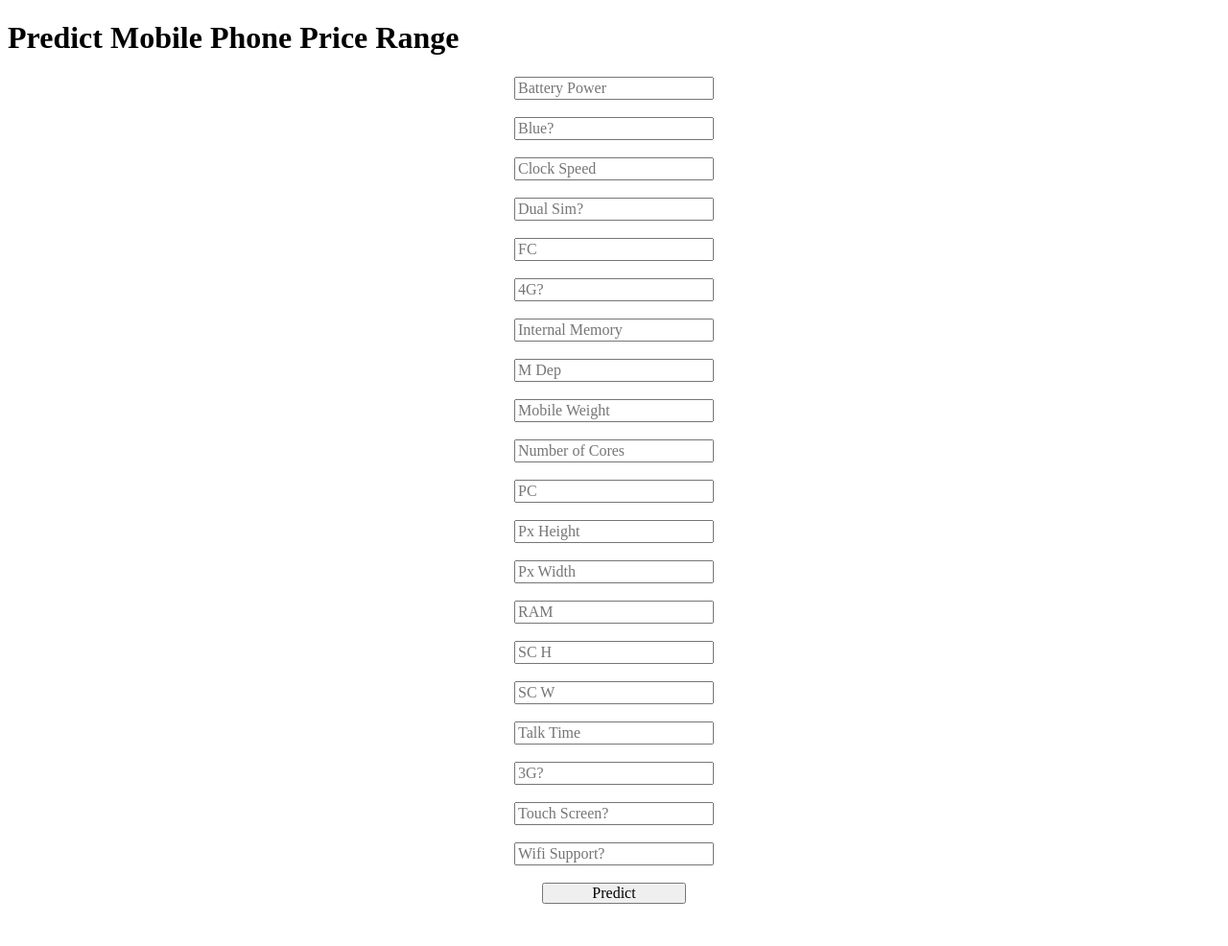
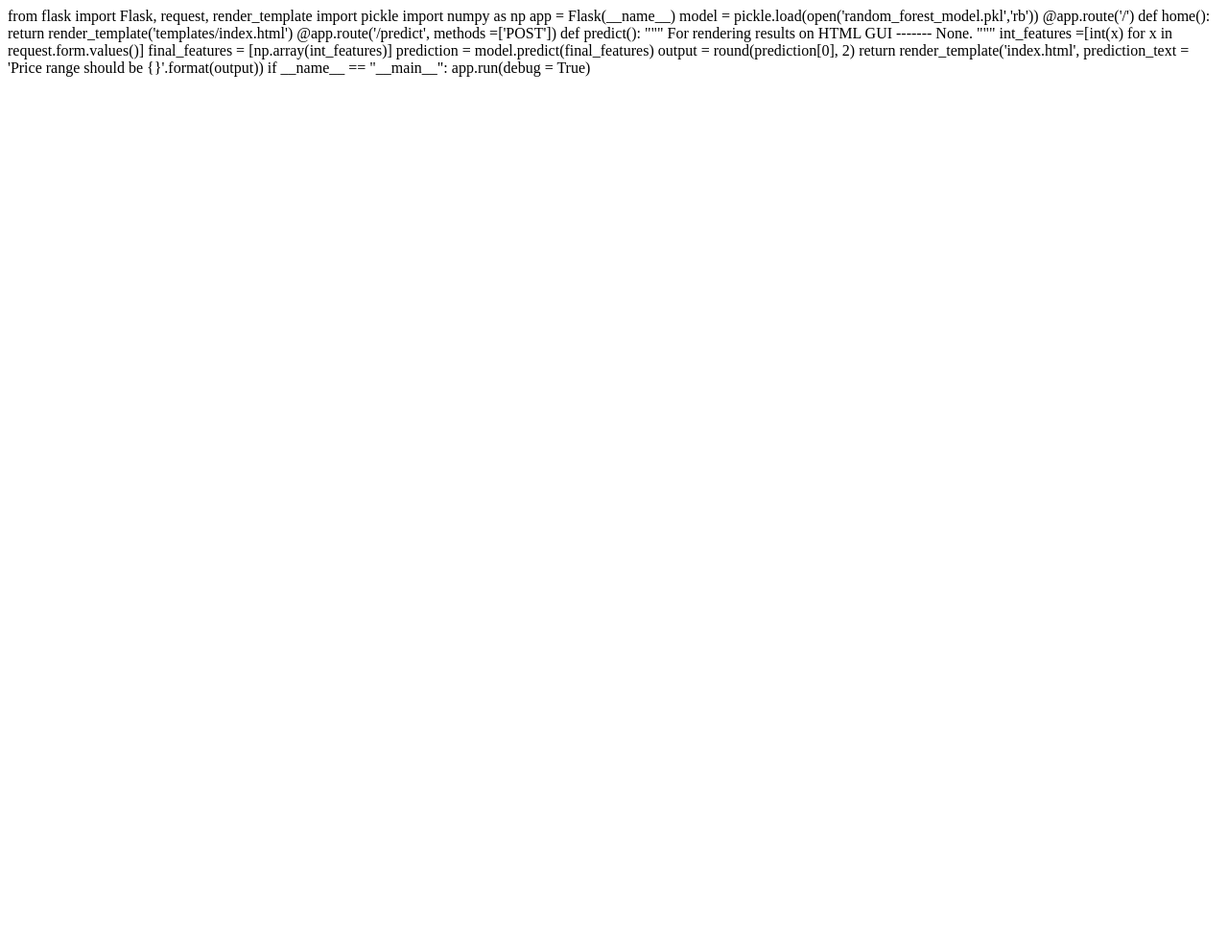
Before and after one commit to BoluAkinlawon/Data-Glacier-Week-4, a Flask app: page / in a window 1280 px wide. Shown: the whole page at 96% size. After the commit the page ends 80 px from the top, so only its background shows below. Run offline with Flask 2, Linux system fonts and the light colour scheme; parts of the project's set-up code (start-up, migrations or seed data) failed here and were passed over.

Commit message:
Update index.html

```diff
--- a/templates/index.html
+++ b/templates/index.html
@@ -1,70 +1,26 @@
-<!DOCTYPE html>
-<html >
-<!--From https://codepen.io/frytyler/pen/EGdtg-->
-<head>
-  <meta charset="UTF-8">
-  <title>Mobile Phone API</title>
-  <link href='https://fonts.googleapis.com/css?family=Pacifico' rel='stylesheet' type='text/css'>
-<link href='https://fonts.googleapis.com/css?family=Arimo' rel='stylesheet' type='text/css'>
-<link href='https://fonts.googleapis.com/css?family=Hind:300' rel='stylesheet' type='text/css'>
-<link href='https://fonts.googleapis.com/css?family=Open+Sans+Condensed:300' rel='stylesheet' type='text/css'>
+from flask import Flask, request, render_template
+import pickle
+import numpy as np
 
+app = Flask(__name__)
+model = pickle.load(open('random_forest_model.pkl','rb'))
 
+@app.route('/')
+def home():
+    return render_template('templates/index.html')
 
- <style>
- button,
-input,
-select,
-textarea {
-  font-family: inherit;
-  font-size: 100%;
-}
+@app.route('/predict', methods =['POST'])
+def predict():
+    """
+    For rendering results on HTML GUI
+    -------
+    None.
+    """
+    int_features =[int(x) for x in request.form.values()]
+    final_features = [np.array(int_features)]
+    prediction = model.predict(final_features)
+    output = round(prediction[0], 2)
+    return render_template('index.html', prediction_text = 'Price range should be {}'.format(output))
 
-button {
-  width: 150px;
-  padding: 0;
-  margin: 0;
-  box-sizing: border-box;
-}
- </style>
-</head>
-
-<body>
- <div class="login">
-	<h1>Predict Mobile Phone Price Range</h1>
-<center>
-     <!-- Main Input For Receiving Query to our ML -->
-    <form action="{{ url_for('predict')}}"method="post">
-    	<input type="text" name="battery_power" placeholder="Battery Power" required="required" /><br><br>
-        <input type="text" name="blue" placeholder="Blue?" required="required" /><br><br>
-		<input type="text" name="clock_speed" placeholder="Clock Speed" required="required" /><br><br>
-		<input type="text" name="dual_sim" placeholder="Dual Sim?" required="required" /><br><br>
-        <input type="text" name="fc" placeholder="FC" required="required" /><br><br>
-		<input type="text" name="four_g" placeholder="4G?" required="required" /><br><br>
-		<input type="text" name="int_memory" placeholder="Internal Memory" required="required" /><br><br>
-        <input type="text" name="m_dep" placeholder="M Dep" required="required" /><br><br>
-		<input type="text" name="mobile_wt" placeholder="Mobile Weight" required="required" /><br><br>
-		<input type="text" name="n_cores" placeholder="Number of Cores" required="required" /><br><br>
-		<input type="text" name="pc" placeholder="PC" required="required" /><br><br>
-        <input type="text" name="px_height" placeholder="Px Height" required="required" /><br><br>
-		<input type="text" name="px_width" placeholder="Px Width" required="required" /><br><br>
-		<input type="text" name="ram" placeholder="RAM" required="required" /><br><br>
-        <input type="text" name="sc_h" placeholder="SC H" required="required" /><br><br>
-		<input type="text" name="sc_w" placeholder="SC W" required="required" /><br><br>
-		<input type="text" name="talk_time" placeholder="Talk Time" required="required" /><br><br>
-        <input type="text" name="three_g" placeholder="3G?" required="required" /><br><br>
-		<input type="text" name="touch_screen" placeholder="Touch Screen?" required="required" /><br><br>
-		<input type="text" name="wifi" placeholder="Wifi Support?" required="required" /><br><br>
-
-        <button type="submit" class="btn btn-primary btn-block btn-large">Predict</button>
-    </form>
-</center>
-   <br>
-   <br>
-   {{ prediction_text }}
-
- </div>
-
-
-</body>
-</html>
+if __name__ == "__main__":
+    app.run(debug = True)
```
